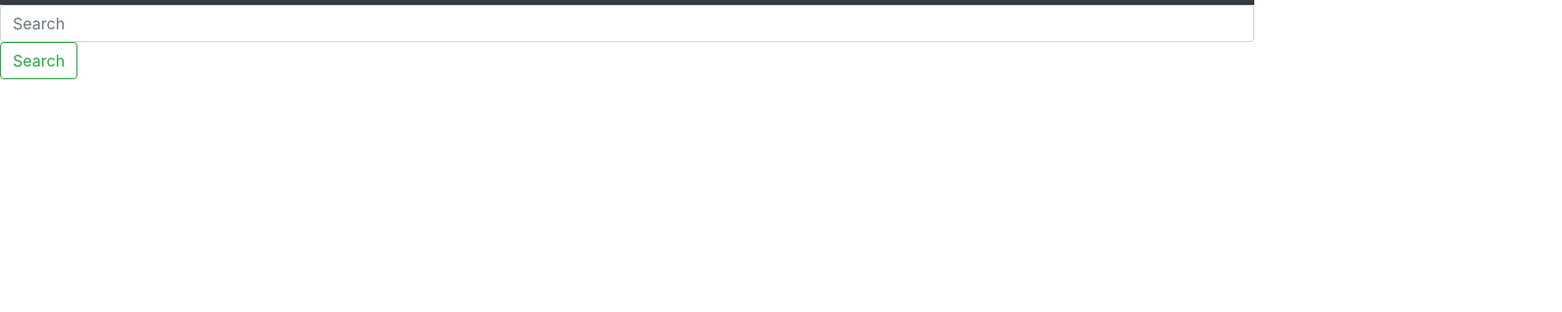
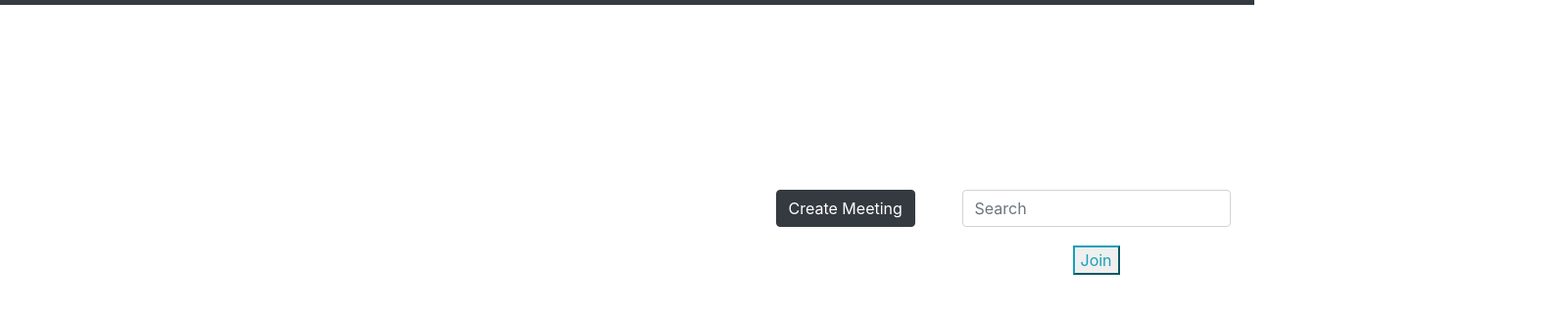
Before and after one commit to MGxCoder/hackathon, a plain HTML site: page index.html in a window 1280 px wide. Shown: the part 51-370 px from the top of the page at 98% size, 1594 px wide, since content can reach past the window. Drawn offline with nearby package versions, Linux system fonts and the light colour scheme.

Commit message:
Update index.html

```diff
--- a/index.html
+++ b/index.html
@@ -9,11 +9,29 @@
     <!-- Bootstrap CSS -->
     <link rel="stylesheet" href="https://cdn.jsdelivr.net/npm/bootstrap@4.4.1/dist/css/bootstrap.min.css"
         integrity="sha384-Vkoo8x4CGsO3+Hhxv8T/Q5PaXtkKtu6ug5TOeNV6gBiFeWPGFN9MuhOf23Q9Ifjh" crossorigin="anonymous">
+     <link rel="stylesheet " href="style.css">
+    <title>SaRAI</title>
+    <style>
+        .body{
+            background-color: rgb(255, 54, 188);
 
-    <title>Hello, world!</title>
+        }
+        .container{
+            display: block;
+            margin-left: 12cm;
+            margin-top: 5cm;
+
+        }
+        .btn_join{
+
+                display: block;
+                margin: auto;
+                margin-top: 0.5cm;
+        }
+    </style>
 </head>
 
-<body>
+<body >
 
     <nav class="navbar navbar-expand-lg navbar-dark bg-dark">
         <a class="navbar-brand" href="#">SaRAI</a>
@@ -47,12 +65,17 @@
 
         </div>
     </nav>
-      <div class="buton-grid">
-        <form class="form-inline my-2 my-lg-0">
-            <input class="form-control " type="search" placeholder="Search" aria-label="Search">
-            <button class="btn btn-outline-success my-2 my-sm-0" type="submit">Search</button>
-          </form>
-      </div>
+    <div class="container" >
+        <div class="row justify-content-md-center">
+          <div class="col col-lg-2">
+            <button type="submit" class="btn btn-dark">Create Meeting </button>
+          </div>
+          <div class="col-md-auto">
+            <form class="d-flex">
+                <input class="form-control me2" type="search" placeholder="Search">
+                <button class = "btn_join btn-outline-info "type="submit"  >Join </button>
+            </form>
+          </div>
 
 
     <!-- Optional JavaScript -->
```
